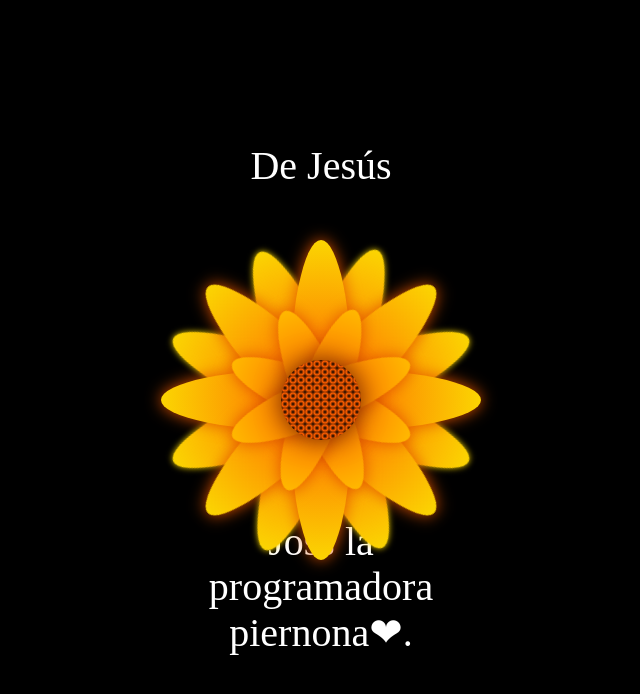
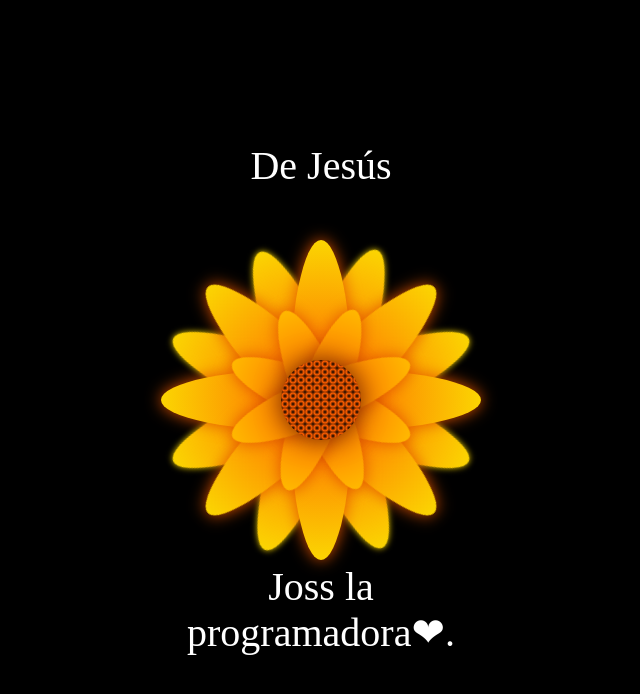
Before and after one commit to MontoyaJesus/FloresAmarillas, a plain HTML site: page docs/index.html in a window 1280 px wide. Shown: the whole page, without its empty margins (319-959 px from the left). Drawn offline with Linux system fonts and the light colour scheme.

Commit message:
Update index.html

```diff
--- a/docs/index.html
+++ b/docs/index.html
@@ -37,7 +37,7 @@
     </div>
     <div class="Petal3 p4">
     </div>
-    <div class="text-below">Joss la programadora piernona❤. </div>
+    <div class="text-below">Joss la programadora❤. </div>
   </div>
 </body>
 </html>
```
